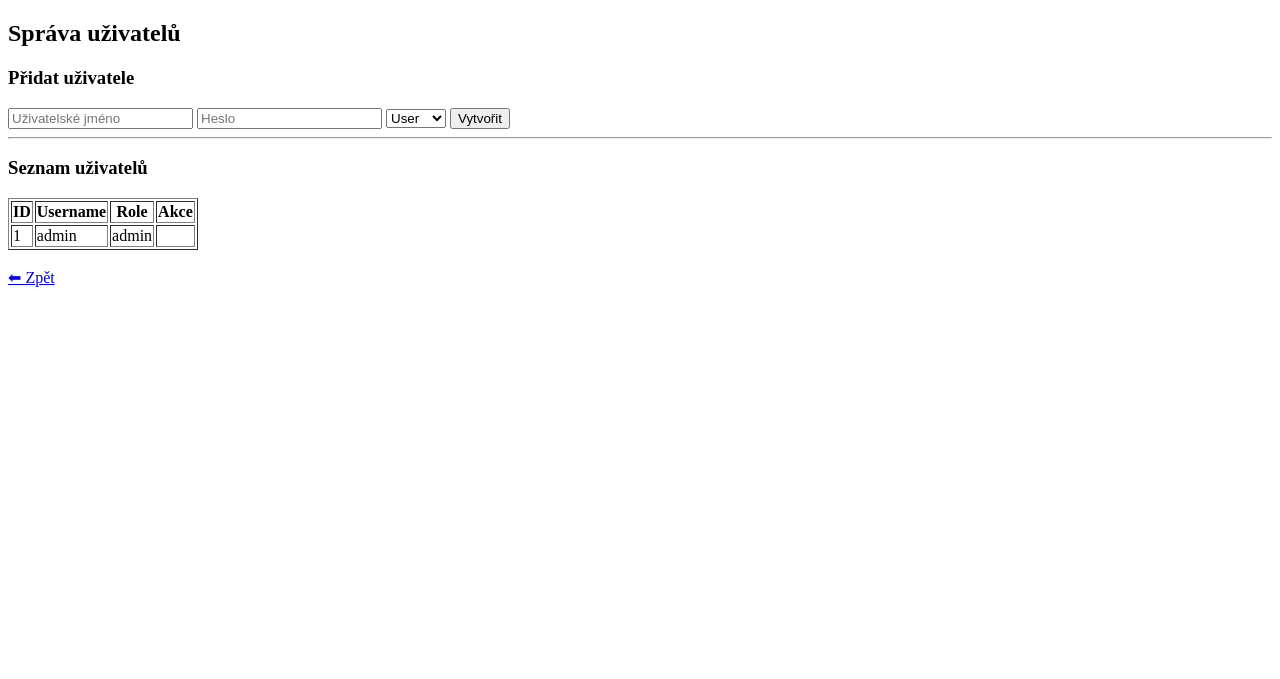
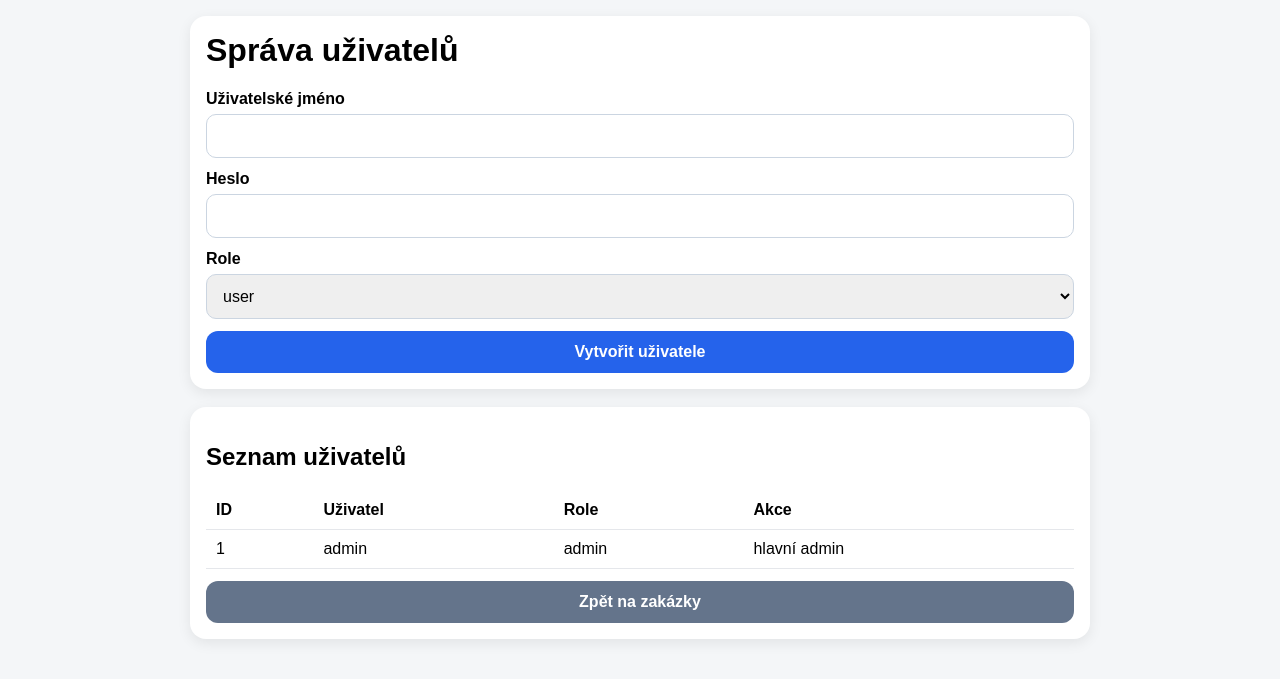
Before and after one commit to pecenyjirikdubno/project-app, a Flask app: page /users in a window 1280 px wide. Shown: the top 679 px of the page. Run offline with Flask 3, Linux system fonts and the light colour scheme; a user stored in the database is signed in; data comes from the database, SQL or seed files in the repository.

Commit message:
users.html

```diff
--- a/templates/users.html
+++ b/templates/users.html
@@ -1,54 +1,140 @@
 <!DOCTYPE html>
-<html>
+<html lang="cs">
 <head>
-    <title>Uživatelé</title>
+    <meta charset="UTF-8">
+    <title>Správa uživatelů</title>
+    <meta name="viewport" content="width=device-width, initial-scale=1.0">
+    <style>
+        body {
+            font-family: Arial, sans-serif;
+            background: #f4f6f8;
+            margin: 0;
+            padding: 16px;
+        }
+        .page {
+            max-width: 900px;
+            margin: 0 auto;
+        }
+        .card {
+            background: white;
+            border-radius: 16px;
+            padding: 16px;
+            margin-bottom: 18px;
+            box-shadow: 0 4px 14px rgba(0,0,0,0.08);
+        }
+        h1 {
+            margin-top: 0;
+        }
+        label {
+            display: block;
+            font-weight: bold;
+            margin: 12px 0 6px;
+        }
+        input, select {
+            width: 100%;
+            box-sizing: border-box;
+            padding: 12px;
+            border: 1px solid #cbd5e1;
+            border-radius: 10px;
+            font-size: 16px;
+        }
+        button, a.button {
+            display: inline-block;
+            text-decoration: none;
+            text-align: center;
+            width: 100%;
+            margin-top: 12px;
+            padding: 12px;
+            border: none;
+            border-radius: 12px;
+            background: #2563eb;
+            color: white;
+            font-size: 16px;
+            font-weight: bold;
+            cursor: pointer;
+            box-sizing: border-box;
+        }
+        a.delete {
+            background: #dc2626;
+        }
+        a.back {
+            background: #64748b;
+        }
+        table {
+            width: 100%;
+            border-collapse: collapse;
+        }
+        th, td {
+            border-bottom: 1px solid #e5e7eb;
+            padding: 10px;
+            text-align: left;
+        }
+        .flash {
+            background: #ecfeff;
+            color: #155e75;
+            padding: 10px;
+            border-radius: 10px;
+            margin-bottom: 12px;
+        }
+    </style>
 </head>
 <body>
+<div class="page">
+    <div class="card">
+        <h1>Správa uživatelů</h1>
 
-<h2>Správa uživatelů</h2>
+        {% with messages = get_flashed_messages(with_categories=true) %}
+          {% if messages %}
+            {% for category, message in messages %}
+              <div class="flash">{{ message }}</div>
+            {% endfor %}
+          {% endif %}
+        {% endwith %}
 
-<h3>Přidat uživatele</h3>
         <form method="POST" action="{{ url_for('add_user') }}">
-    <input type="text" name="username" placeholder="Uživatelské jméno" required>
-    <input type="password" name="password" placeholder="Heslo" required>
+            <label>Uživatelské jméno</label>
+            <input type="text" name="username" required>
 
+            <label>Heslo</label>
+            <input type="password" name="password" required>
+
+            <label>Role</label>
             <select name="role">
-        <option value="user">User</option>
-        <option value="admin">Admin</option>
+                <option value="user">user</option>
+                <option value="admin">admin</option>
             </select>
 
-    <button type="submit">Vytvořit</button>
+            <button type="submit">Vytvořit uživatele</button>
         </form>
+    </div>
 
-<hr>
-
-<h3>Seznam uživatelů</h3>
-
-<table border="1">
+    <div class="card">
+        <h2>Seznam uživatelů</h2>
+        <table>
             <tr>
                 <th>ID</th>
-    <th>Username</th>
+                <th>Uživatel</th>
                 <th>Role</th>
                 <th>Akce</th>
             </tr>
-
-{% for u in users %}
+            {% for user in users %}
             <tr>
-    <td>{{ u.id }}</td>
-    <td>{{ u.username }}</td>
-    <td>{{ u.role }}</td>
+                <td>{{ user.id }}</td>
+                <td>{{ user.username }}</td>
+                <td>{{ user.role }}</td>
                 <td>
-        {% if u.username != 'admin' %}
-        <a href="{{ url_for('delete_user', id=u.id) }}">Smazat</a>
+                    {% if user.username != 'admin' %}
+                        <a class="button delete" href="{{ url_for('delete_user', user_id=user.id) }}">Smazat</a>
+                    {% else %}
+                        hlavní admin
                     {% endif %}
                 </td>
             </tr>
             {% endfor %}
-
         </table>
 
-<br>
-<a href="{{ url_for('dashboard') }}">⬅ Zpět</a>
-
+        <a class="button back" href="{{ url_for('index') }}">Zpět na zakázky</a>
+    </div>
+</div>
 </body>
 </html>
```
Lines whose indentation alone changed are shown as unchanged.
